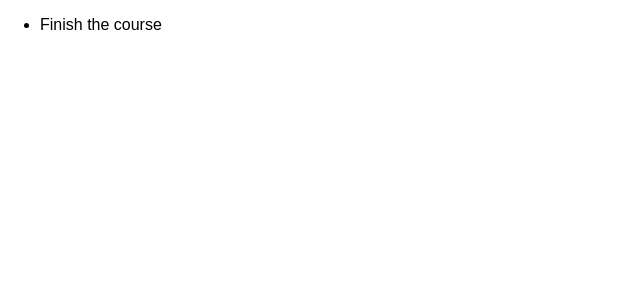
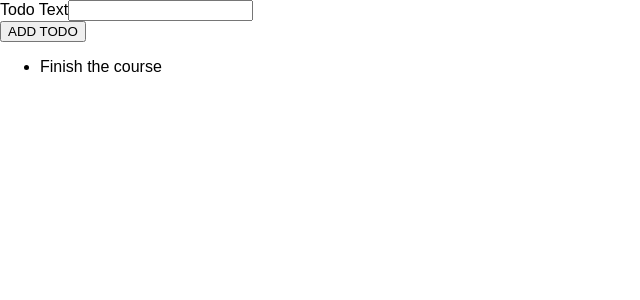
Before and after one commit to olaide-hok/TypeScript-Todo-List-App, a React (Create React App) app: page / in a window 1280 px wide. Shown: the top 300 px of the page, without its empty margins (0-640 px from the left). Built offline with nearby package versions, Linux system fonts and the light colour scheme; the HTML template or start-up script is replaced by a standard one.

Commit message:
Render NewTodo component

```diff
--- a/src/App.tsx
+++ b/src/App.tsx
@@ -1,11 +1,13 @@
 import React from 'react';
 import TodoList from './components/TodoList';
+import NewTodo from './components/NewTodo';
 
 function App() {
   const todos = [{ id: 't1', text: 'Finish the course'}]
 
   return (
     <div className="App">
+      <NewTodo/>
       <TodoList items={todos}/>
 
     </div>
```
